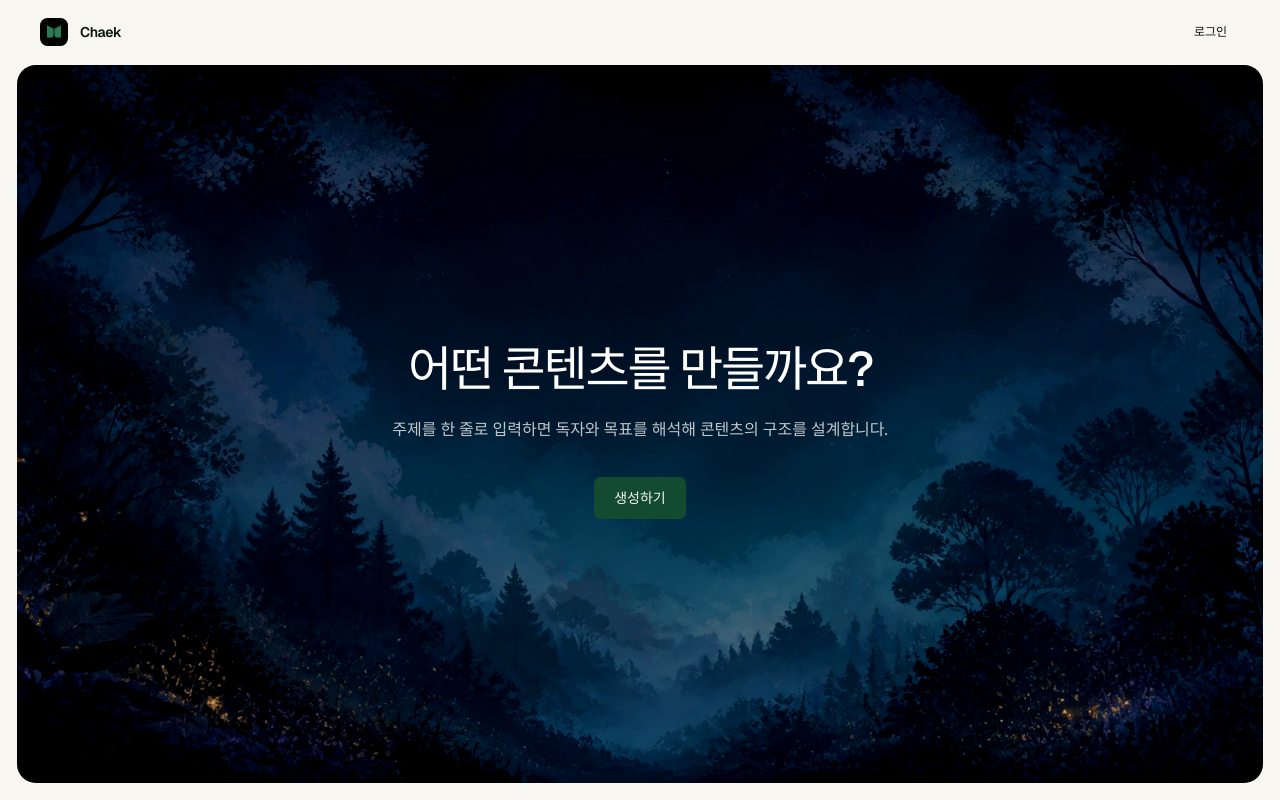
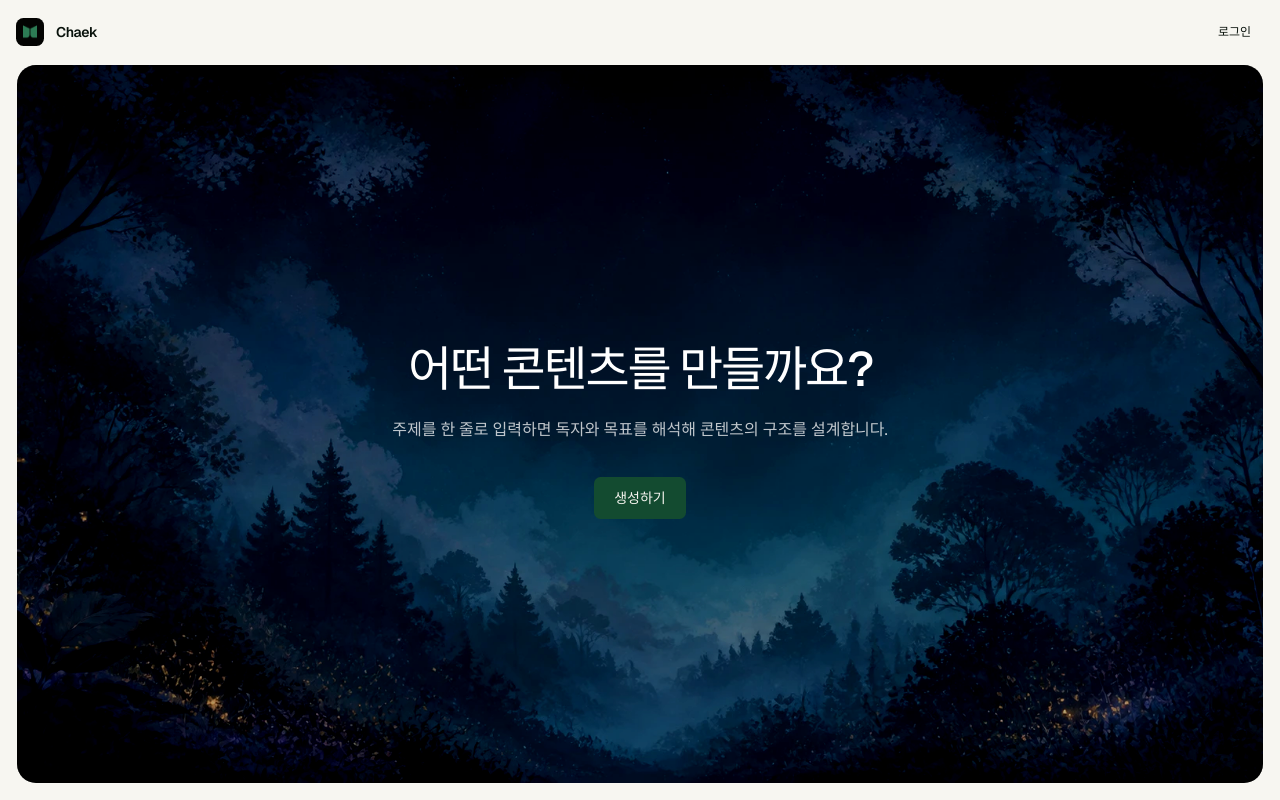
Before and after one commit to leejss/chaek, a Next.js app: page / in a window 1280 px wide. Built offline with nearby package versions, Linux system fonts and the light colour scheme; no server answers.

Commit message:
feat: remove unnecessary padding from site header components

```diff
--- a/components/site-header.tsx
+++ b/components/site-header.tsx
@@ -17,7 +17,7 @@
     <header className="sticky top-0 z-50 flex w-full items-center p-4">
       <div
         className={cn(
-          "flex h-full items-center gap-2 px-5 sm:px-6",
+          "flex h-full items-center gap-2",
           user ? "lg:w-60 lg:shrink-0 lg:border-r lg:border-border" : "flex-1",
         )}
       >
@@ -30,7 +30,7 @@
         </Link>
       </div>
 
-      <div className="flex min-w-0 flex-1 items-center justify-between gap-4 px-4 sm:px-6">
+      <div className="flex min-w-0 flex-1 items-center justify-between gap-4">
         {user ? (
           <AccountMenu user={user} />
         ) : (
```
